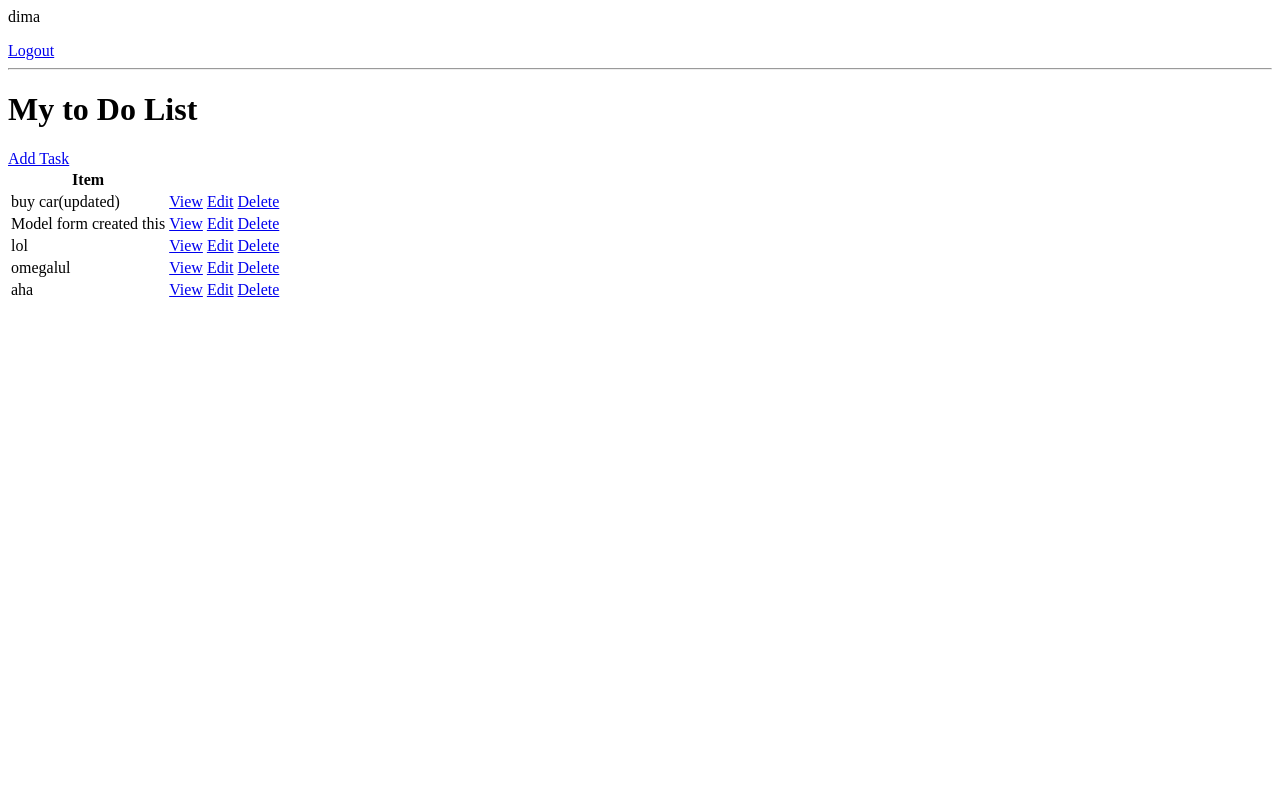
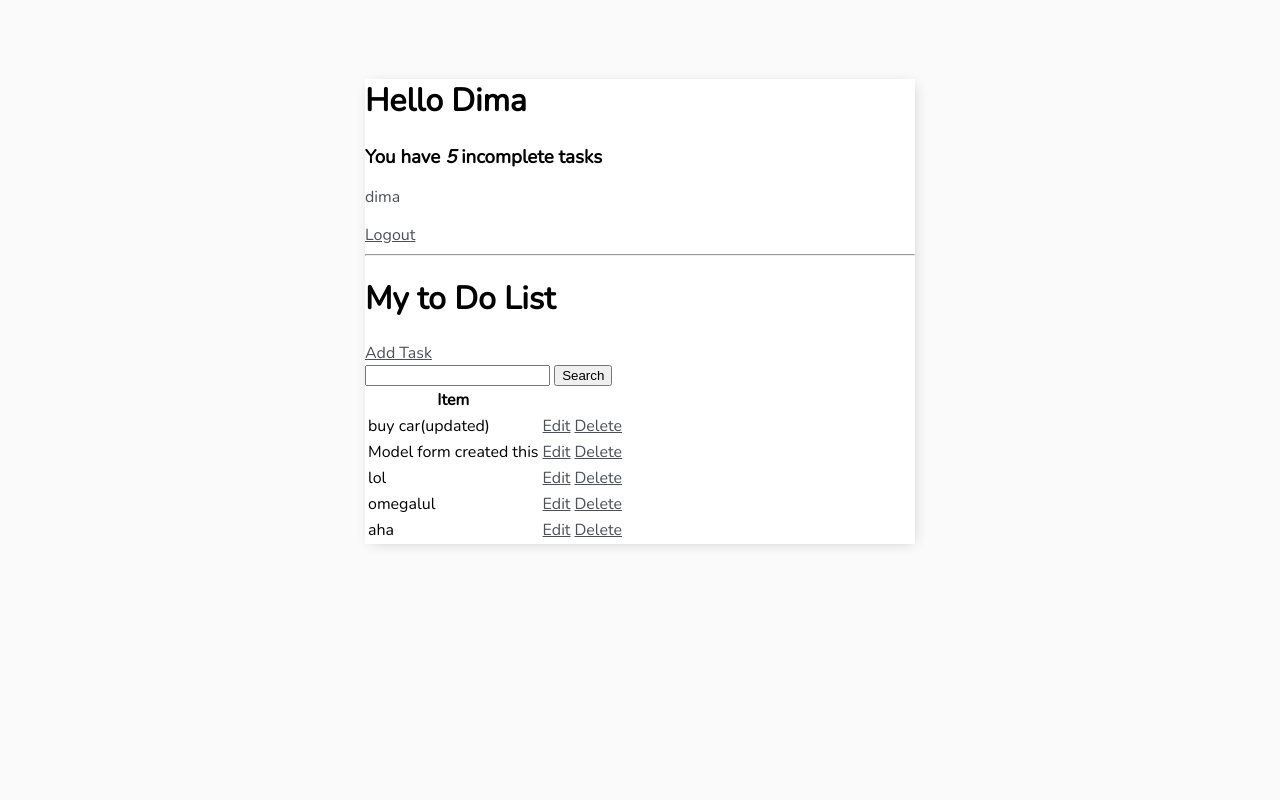
Before and after one commit to DolgihDmitriy/ISP-Django-Project, a Django app: page / in a window 1280 px wide. Run offline with Django 4.2, Linux system fonts and the light colour scheme; a user stored in the database is signed in; data comes from the database, SQL or seed files in the repository; both versions use the stored data as it was after the commit.

Commit message:
Added style to pages

```diff
--- a/base/templates/base/login.html
+++ b/base/templates/base/login.html
@@ -1,3 +1,6 @@
+{% extends 'base/main.html' %}
+{% block content %}
+
 <h1>Login</h1>
 
 <form method="POST">
@@ -8,3 +11,5 @@
 
 
 <p>Dont have an account? <a href="{% url 'register' %}">Register</a></p>
+
+{% endblock content %}
--- /dev/null
+++ b/base/templates/base/main.html
@@ -0,0 +1,61 @@
+<!DOCTYPE html>
+<html>
+    <head>
+        <meta charset='utf-8'>
+        <meta http-equiv='X-UA-Compatible' content='IE=edge'>
+        <title>To Do Items</title>
+        <meta name='viewport' content='width=device-width, initial-scale=1'>
+        <link rel='stylesheet' type='text/css' media='screen' href='main.css'>
+        <script src='main.js'></script>
+
+        <link rel="preconnect" href="https://fonts.googleapis.com">
+        <link rel="preconnect" href="https://fonts.gstatic.com" crossorigin>
+        <link href="https://fonts.googleapis.com/css2?family=Nunito:wght@200&display=swap" rel="stylesheet">
+
+        <style>
+            body{
+                background-color: #FAFAFA;
+                font-family: 'Nunito', sans-serif;
+                padding-top: 50px;
+            }
+
+
+            h1,
+            h2,
+            h3,
+            h4,
+            h5,
+            h6,
+                {
+                font-family: 'Raleway', sans-serif;
+            }
+
+            a,
+            p {
+                color: #4b5156
+            }
+
+            .container{
+                max-width: 550px;
+                margin: auto;
+                background-color: #fff;
+                -webkit-box-shadow: 2px 2px 13px -4px rgba(0, 0, 0, 0.21);
+                box-shadow: 2px 2px 13px -4px rgba(0, 0, 0, 0.21);
+            }
+        </style>
+
+    </head>
+
+
+    <body>
+
+        <div class="container">
+            {% block content %}
+
+            {% endblock content %}
+        </div>
+
+
+
+    </body>
+</html>
--- a/base/templates/base/register.html
+++ b/base/templates/base/register.html
@@ -1,3 +1,6 @@
+{% extends 'base/main.html' %}
+{% block content %}
+
 <h1>Register</h1>
 
 <form method="POST">
@@ -7,4 +10,5 @@
 </form>
 
 
-<p>Already have an account? <a href="">Login</a></p>
+<p>Already have an account? <a href="{% url 'login' %}">Login</a></p>
+{% endblock content %}
--- a/base/templates/base/task_confirm_delete.html
+++ b/base/templates/base/task_confirm_delete.html
@@ -1,6 +1,11 @@
+{% extends 'base/main.html' %}
+{% block content %}
+
+
 <a href="{% url 'tasks' %}">Go Back</a>
 <form method="POST">
     {% csrf_token %}
     <p>Are you sure you want to delete this task? "{{task}}"</p>
     <input type="submit" value="Delete" />
 </form>
+{% endblock content %}
--- a/base/templates/base/task_form.html
+++ b/base/templates/base/task_form.html
@@ -1,3 +1,6 @@
+{% extends 'base/main.html' %}
+{% block content %}
+
 <h3>Task Form</h3>
 <a href="{% url 'tasks'  %}">Go back</a>
 <form method="POST" action="">
@@ -5,3 +8,4 @@
     {{form.as_p}}
     <input type="submit" value="Submit">
 </form>
+{% endblock content %}
--- a/base/templates/base/task_list.html
+++ b/base/templates/base/task_list.html
@@ -1,3 +1,14 @@
+{% extends 'base/main.html' %}
+{% block content %}
+
+
+<div class="header-bar">
+    <div>
+        <h1>Hello {{request.user|title}}</h1>
+        <h3 style="margin:0">You have <i>{{count}}</i> incomplete task{{ count|pluralize:"s" }}</h3>
+    </div>
+</div>
+
 {% if request.user.is_authenticated %}
     <p>{{request.user}}</p>
     <a href="{% url 'logout' %}">Logout</a>
@@ -9,6 +20,12 @@
 <h1>My to Do List {{color}}</h1>
 <a href="{% url 'task-create' %}">Add Task</a>
 
+<form method="GET">
+    <input type='text' name='search-area' value="{{search_input}}">
+    <input type="submit" value="Search">
+
+</form>
+
 <table>
     <tr>
         <th>Item</th>
@@ -18,7 +35,6 @@
     {% for task in tasks %}
     <tr>
         <td>{{task.title}}</td>
-        <td><a href="{% url 'task' task.id %}">View</a></td>
         <td><a href="{% url 'task-update' task.id %}">Edit</a></td>
         <td><a href="{% url 'task-delete' task.id %}">Delete</a></td>
     </tr>
@@ -26,3 +42,4 @@
     <h3>No items in list</h3>
     {% endfor %}
 </table>
+{% endblock content %}
--- a/base/views.py
+++ b/base/views.py
@@ -47,6 +47,14 @@ class TaskList(LoginRequiredMixin, ListView):
         context = super().get_context_data(**kwargs)
         context['tasks'] = context['tasks'].filter(user=self.request.user)
         context['count'] = context['tasks'].filter(complete=False).count()
+
+        search_input = self.request.GET.get('search-area') or ''
+        if search_input:
+            context['tasks'] = context['tasks'].filter(
+                title__startswith=search_input)
+
+        context['search_input'] = search_input
+
         return context
 
 
```
Also changed, not shown: db.sqlite3.
